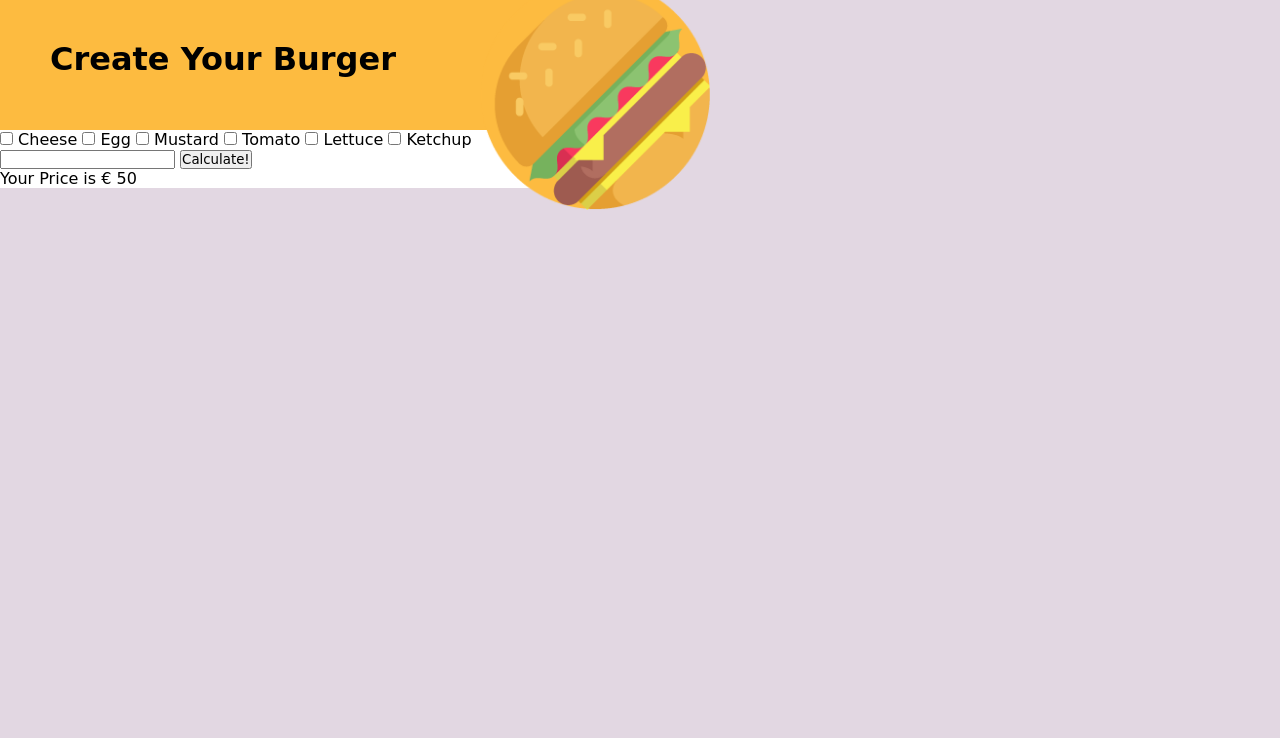
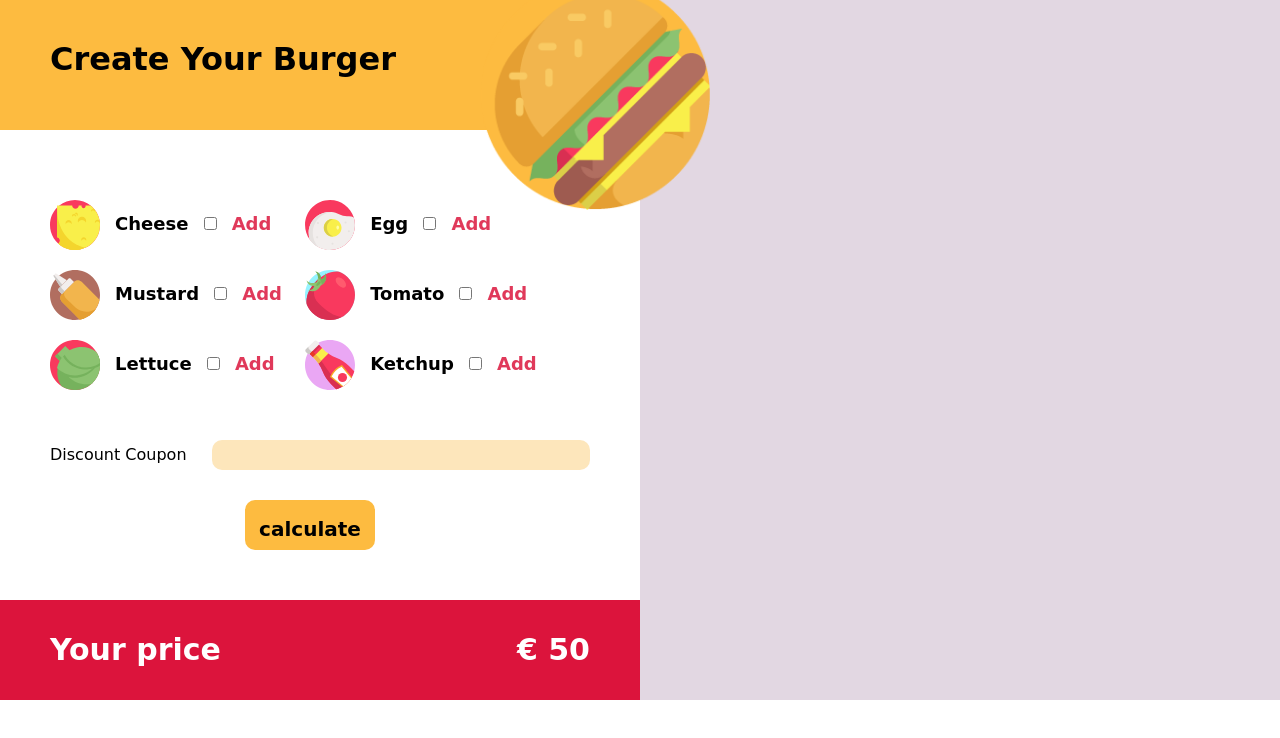
Before and after one commit to vvalcarcell/js-burger, a plain HTML site: page index.html in a window 1280 px wide. Drawn offline with Linux system fonts and the light colour scheme; a web font is replaced by a local one.

Commit message:
complete

```diff
--- a/css/style.css
+++ b/css/style.css
@@ -11,18 +11,21 @@ height: 100%;
 }
 
 /* END COMMON RULES*/
-body {
+.container-fluid {
 background-color: rgb(226, 215, 226);
 }
 
 .container {
 width: 50%;
 background-color: white;
+display: flex;
+flex-direction: column;
 }
 
 header {
 height: 130px;
 background-color: #fdbb40;
+flex: 0 0 auto;
 display: flex;
 justify-content: space-between;
 }
@@ -39,6 +42,89 @@ margin-top: -20px;
 margin-right: -70px;
 }
 
+main {
+flex: 1 0 auto;
+padding: 50px;
+
+}
+
+form > div {
+width: calc(100% / 2 - 20px);
+display: inline-block;
+margin-top: 20px;
+}
+
+form  img {
+height: 50px;
+vertical-align: middle;
+}
+
+form span, form label {
+margin: 0 10px;
+font-size: 18px;
+font-weight: bold;
+}
+
+form label {
+color: #dd2247e5;
+}
+
+.coupon-box {
+margin-top: 50px ;
+}
+
+#d-coupon {
+border: none;
+background-color: rgb(253, 230, 187);
+vertical-align: middle;
+margin-left: 20px;
+width: 70%;
+border-radius: 10px;
+height: 30px;
+font-size: 18px;
+color: rgba(0, 0, 0, 0.733);
+padding-top: 10px;
+padding-left: 10px;
+}
+
+#d-coupon:focus {
+    outline: none;
+}
+
+.button {
+margin-top: 30px;
+text-align: center;
+}
+
+#calculate {
+width: 130px;
+height: 50px;
+background-color: #fdbb40;
+font-size: 20px;
+font-weight: bold;
+border: none;
+border-radius: 10px;
+padding-top: 8px;
+margin-left: -20px;
+}
+
+footer{
+height: 100px;
+flex: 0 0 auto;
+padding: 50px;
+display: flex;
+justify-content: space-between;
+align-items: center;
+background-color: #dc143c;
+color: white;
+font-weight: bold;
+font-size: 30px;
+}
+
+footer div {
+line-height: 40px;
+}
+
 @media all and (max-width: 1199px){
 .container {
 width: 80%;
--- a/index.html
+++ b/index.html
@@ -12,6 +12,7 @@
 </head>
 
 <body>
+    <div class="container-fluid">
         <div class="container">
 
             <header>
@@ -20,35 +21,69 @@
                     <img src="./img/burger-top.png" alt="burger-image">
                 </div>
             </header>
+            <main>
                 <form>
+                    <div>
+                        <img src="img/cheese.svg" alt="">
+                        <span>Cheese</span>
+                        <input type="checkbox" id="cheese" class="addition" value="10">
+                        <label for="cheese">Add</label>
+                    </div>
 
-            <input type="checkbox" id="cheese" class="addition" value="10">
-            <label for="cheese">Cheese</label>
+                    <div>
+                        <img src="img/fried-egg.svg" alt="">
+                        <span>Egg</span>
+                        <input type="checkbox" id="egg" class="addition" value="20">
+                        <label for="egg">Add</label>
+                    </div>
 
-            <input type="checkbox" id="egg" class="addition" value="20">
-            <label for="egg">Egg</label>
+                    <div>
+                        <img src="img/mustard.svg" alt="">
+                        <span>Mustard</span>
+                        <input type="checkbox" id="mustard" class="addition" value="5">
+                        <label for="mustard">Add</label>
+                    </div>
 
-            <input type="checkbox" id="mustard" class="addition" value="5">
-            <label for="mustard">Mustard</label>
+                    <div>
+                        <img src="img/tomato.svg" alt="">
+                        <span>Tomato</span>
+                        <input type="checkbox" id="tomato" class="addition" value="35">
+                        <label for="tomato">Add</label>
+                    </div>
 
-            <input type="checkbox" id="tomato" class="addition" value="35">
-            <label for="tomato">Tomato</label>
+                    <div>
+                        <img src="img/lettuce.svg" alt="">
+                        <span>Lettuce</span>
+                        <input type="checkbox" id="lettuce" class="addition" value="5">
+                        <label for="lettuce">Add</label>
+                    </div>
 
-            <input type="checkbox" id="lettuce" class="addition" value="5">
-            <label for="lettuce">Lettuce</label>
-
+                    <div>
+                        <img src="img/ketchup.svg" alt="">
+                        <span>Ketchup</span>
                         <input type="checkbox" id="ketchup" class="addition" value="15">
-            <label for="ketchup">Ketchup</label>
+                        <label for="ketchup">Add</label>
+                    </div>
 
                 </form>
 
+                <div class="coupon-box">
+                    <span>Discount Coupon</span>
                     <input type="text" id="d-coupon">
+                </div>
 
-        <button type="button" id="calculate">Calculate!</button>
+                <div class="button">
+                    <button type="button" id="calculate">calculate</button>
+                </div>
 
+            </main>
+
+            <footer>
+                <div>Your price</div>
                 <div id="final-price"></div>
-        <div id="d-price"></div>
+            </footer>
 
+        </div>
     </div>
 
     <script type="text/javascript" src="js/script.js"></script>
--- a/js/script.js
+++ b/js/script.js
@@ -4,7 +4,7 @@ var coupon = 'SEICARO';
 var discount = 0.1;
 
 var result = 50;
-document.getElementById('final-price').innerHTML = 'Your Price is € ' + result;
+document.getElementById('final-price').innerHTML = '€ ' + result;
 
 calculate.addEventListener('click', function () {
 
@@ -20,11 +20,10 @@ calculate.addEventListener('click', function () {
 
     }
 
-    document.getElementById('final-price').innerHTML = 'Your Price is € ' + result;
+    document.getElementById('final-price').innerHTML = '€ ' + result;
 
     if (dCoupon.value.length > 0 && dCoupon.value === coupon) {
-        var dPrice = (result - (result * discount)).toFixed(2);
-        document.getElementById('d-price').innerHTML = 'But only for you the special price is € ' + dPrice + '!';
+        document.getElementById('final-price').innerHTML = '€ ' + (result - (result * discount)).toFixed(2);
     } else if (dCoupon.value.length > 0 && dCoupon.value !== coupon) {
         alert('Attenzione! Il tuo Coupon non è valido!')
     }
```
Lines whose indentation alone changed are shown as unchanged.
